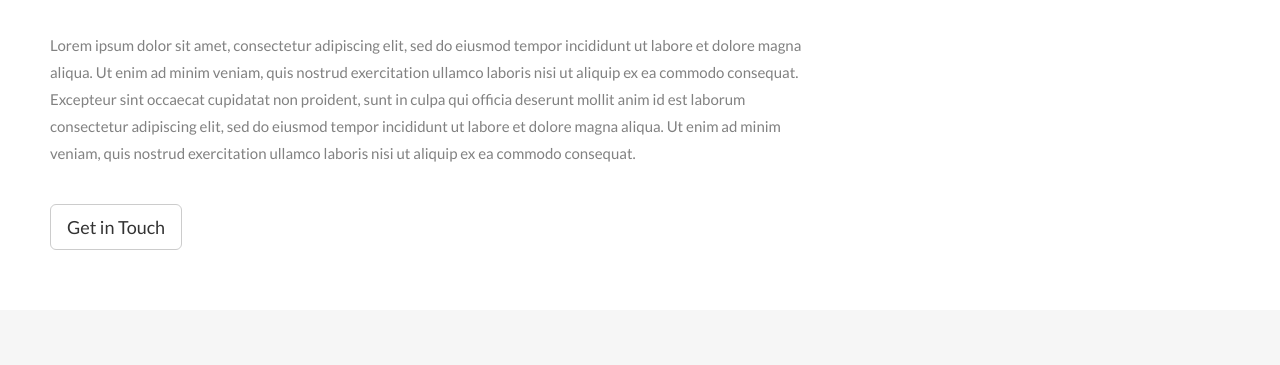
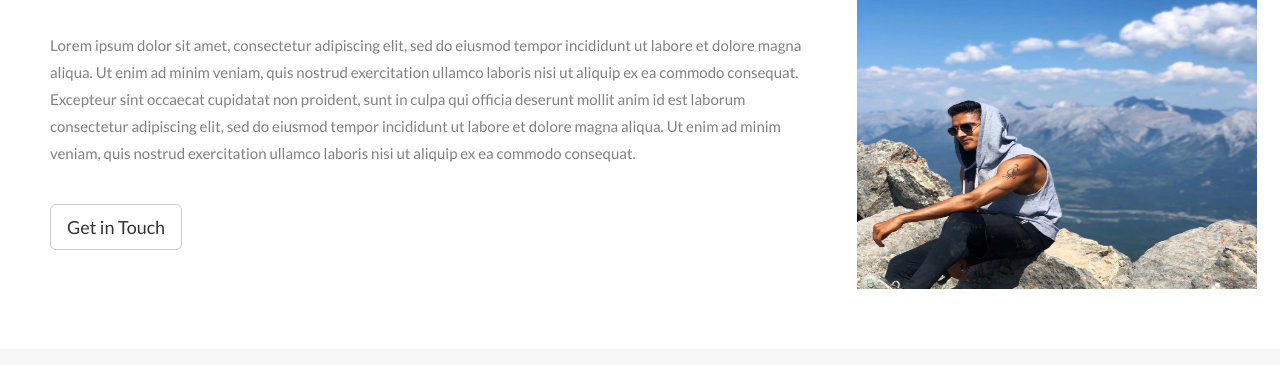
Before and after one commit to dhruvkmodi/Workout, a plain HTML site: page index.html in a window 1280 px wide. Shown: the part 659-1024 px from the top of the page. Drawn offline with nearby package versions, Linux system fonts and the light colour scheme.

Commit message:
Update index.html

```diff
--- a/index.html
+++ b/index.html
@@ -65,7 +65,7 @@
     </div>
     <div class="col-sm-4">
       <span class="glyphicon glyphicon-signal logo"></span>
-      <img src="workout1.jpg" alt="New York" width="400" height="300">
+      <img src="1workout.jpg" alt="New York" width="400" height="300">
     </div>
   </div>
 </div>
```
